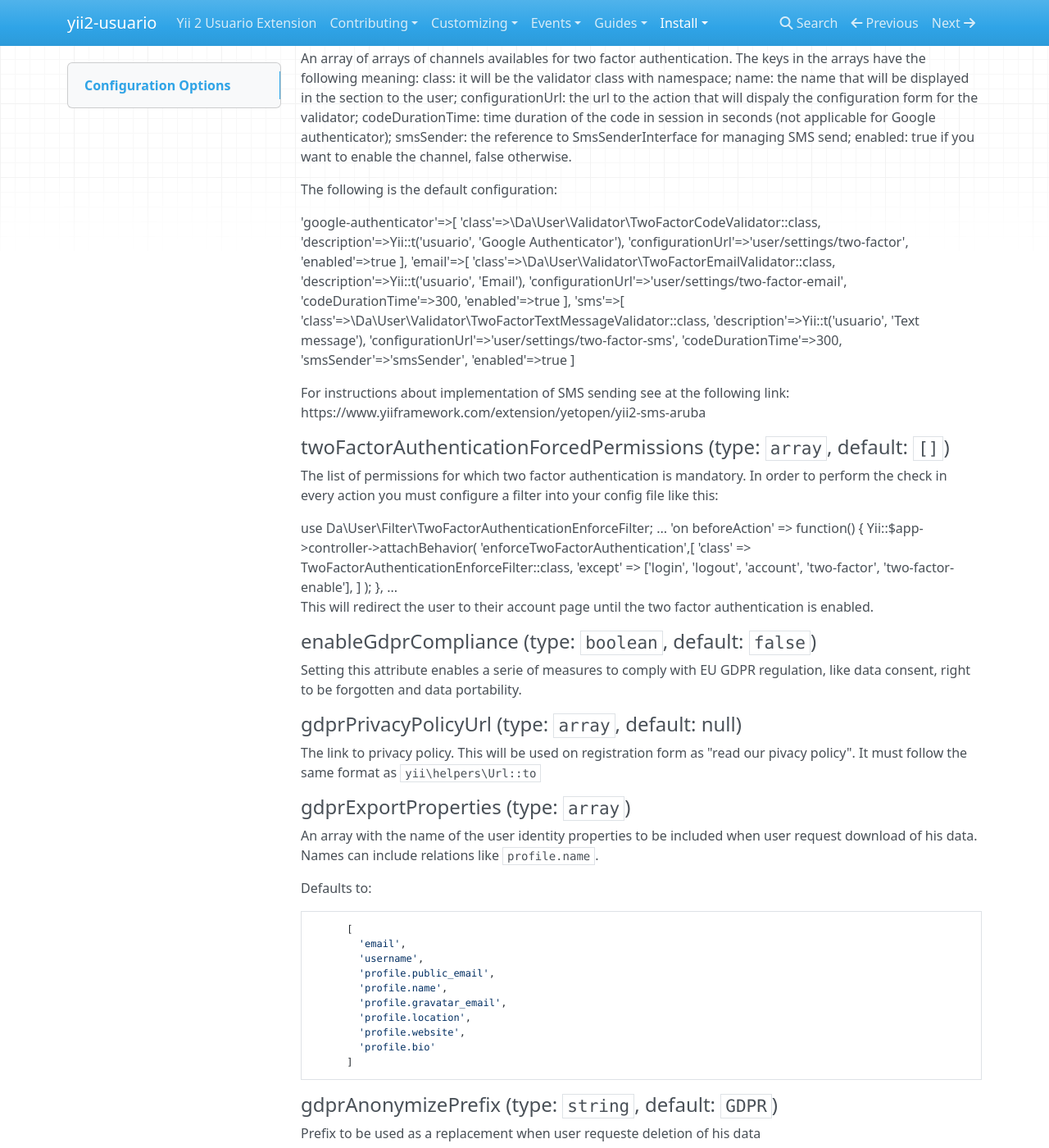
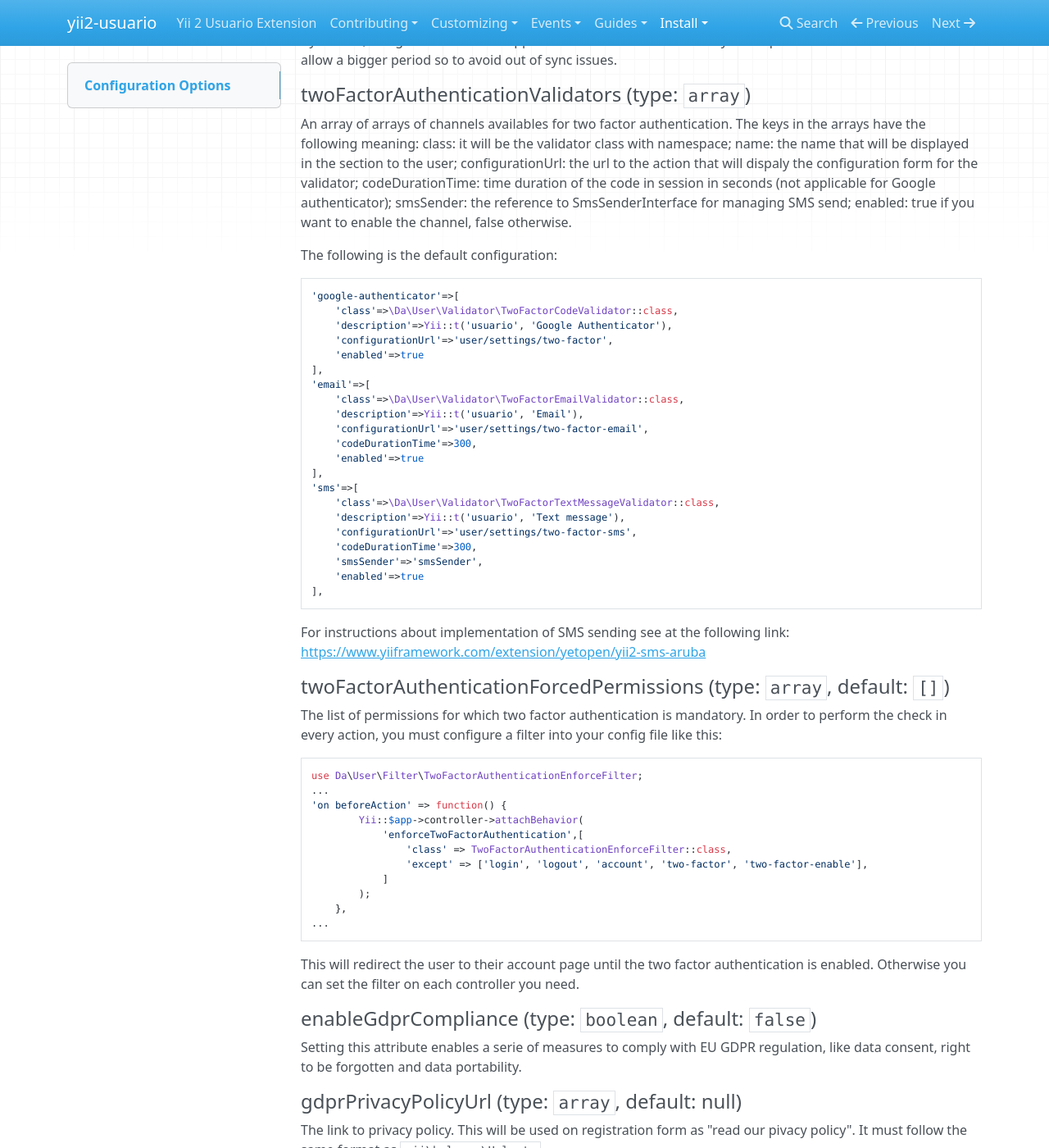
Before and after one commit to 2amigos/yii2-usuario, an MkDocs documentation site: the page built from docs/install/configuration-options.md, in a window 1280 px wide and 1400 px high, scrolled down 611 px. Shown: the whole window at 82% size. Built offline with MkDocs 1.6.1, drawn with Linux system fonts in a browser that asks for light colours; nearby versions of some CDN libraries; some of the changed text lies outside the part shown.

Commit message:
Markdown fixes for configuration-options

````diff
--- a/docs/install/configuration-options.md
+++ b/docs/install/configuration-options.md
@@ -10,12 +10,14 @@ If this option is to `true`, session history will be kept, [more](../guides/how-
 #### numberSessionHistory (Type: `boolean, integer`, Default value: `false`)
 
 Number of expired storing records `session history`, values:
+
 - `false` Store all records without deleting
 - `integer` Count of records for storing
 
 #### timeoutSessionHistory (Type: `boolean, integer`, Default value: `false`)
 
 How long store `session history` after expiring, values:
+
 - `false` Store all records without deleting
 - `integer` Time for storing after expiring in seconds
 
@@ -40,6 +42,7 @@ enabled: true if you want to enable the channel, false otherwise.
 
 The following is the default configuration:
 
+```php
 'google-authenticator'=>[
     'class'=>\Da\User\Validator\TwoFactorCodeValidator::class,
     'description'=>Yii::t('usuario', 'Google Authenticator'),
@@ -60,14 +63,17 @@ The following is the default configuration:
     'codeDurationTime'=>300,
     'smsSender'=>'smsSender',
     'enabled'=>true
-]
+],
+```
 
-For instructions about implementation of SMS sending see at the following link: https://www.yiiframework.com/extension/yetopen/yii2-sms-aruba
+For instructions about implementation of SMS sending see at the following link: <https://www.yiiframework.com/extension/yetopen/yii2-sms-aruba>
 
 #### twoFactorAuthenticationForcedPermissions (type: `array`, default: `[]`)
 
-The list of permissions for which two factor authentication is mandatory. In order to perform the check in every action you must configure a filter into your config file like this:
+The list of permissions for which two factor authentication is mandatory. In order to perform the check in every action,
+you must configure a filter into your config file like this:
 
+```php
 use Da\User\Filter\TwoFactorAuthenticationEnforceFilter;
 ...
 'on beforeAction' => function() {
@@ -79,13 +85,17 @@ use Da\User\Filter\TwoFactorAuthenticationEnforceFilter;
         );
     },
 ...
+```
+
 This will redirect the user to their account page until the two factor authentication is enabled.
+Otherwise you can set the filter on each controller you need.
 
 #### enableGdprCompliance (type: `boolean`, default: `false`)
 
 Setting this attribute enables a serie of measures to comply with EU GDPR regulation, like data consent, right to be forgotten and data portability.
 
 #### gdprPrivacyPolicyUrl (type: `array`, default: null)
+
 The link to privacy policy. This will be used on registration form as "read our pivacy policy". It must follow the same format as `yii\helpers\Url::to`
 
 #### gdprExportProperties (type: `array`)
@@ -94,6 +104,7 @@ An array with the name of the user identity properties to be included when user
 Names can include relations like `profile.name`.
 
 Defaults to:
+
 ```php
       [
         'email',
@@ -107,21 +118,24 @@ Defaults to:
       ]
 ```
 
+#### gdprAnonymizePrefix (type: `string`, default: `GDPR`)
 
-#### gdprAnonymizePrefix (type: `string`, default: `GDPR`)
 Prefix to be used as a replacement when user requeste deletion of his data
 
 #### gdprConsentMessage (type: `string`)
+
 Use this to customize the message that will appear as hint in the give consent checkbox.
 If you leave it empty the next message will be used:
 
 >I agree processing of my personal data and the use of cookies to facilitate the operation of this site. For more information read our privacy policy
 
 #### GdprRequireConsentToAll (type `boolean`, default `false`)
+
 Whether require to already registered user give consent to process their data. According to GDPR this is mandatory.
 To forbid user access to any function, until it gives consent, use the AccessRuleFilter included with this module.
 
 #### GdprConsentExcludedUrls (type `array`, default `['user/settings/*']`)
+
 List of urls that does not require explicit data processing consent to be accessed, like own profile, account... You can use wildcards like `route/to/*` .
 
 #### enableRegistration (type: `boolean`, default: `true`)
@@ -164,6 +178,7 @@ If `true` it will enable administrator to send a password recovery email to a us
 If set to an integer value it will check user password age. If the days since last password change are greater than this configuration value
 user will be forced to change it. This enforcement is done only at login stage. In order to perform the check in every action you must configure
 a filter into your controller like this:
+
 ```
 use Da\User\Filter\PasswordAgeEnforceFilter;
 class SiteController extends Controller
@@ -176,6 +191,7 @@ class SiteController extends Controller
                 'class' => PasswordAgeEnforceFilter::className(),
             ],
 ```
+
 This will redirect the user to their account page until the password has been updated.
 
 #### allowAccountDelete (type: `boolean`, default: `false`)
@@ -220,7 +236,6 @@ Configures the permission name for `administrators`. See [AuthHelper](../../src/
 
 Configures the URL prefix for the module.
 
-
 #### mailParams (type: `array`, default: `[]`)
 
 Configures the parameter values used on [MailFactory](../../src/User/Factory/MailFactory.php). The default values are:
@@ -242,7 +257,6 @@ Is the cost parameter used by the Blowfish hash algorithm. The higher the value
 the hash and to verify a password against it. Higher cost therefore slows down a brute-force attack. For the best
 protected against brute-force attacks, set it to the highest value that is tolerable on production servers. The time
 taken to compute the hash doubles for every increment by one of `$blowfishCost`.
-
 
 #### consoleControllerNamespace (type: `string`, default: `Da\User\Command`)
 
@@ -296,11 +310,11 @@ Minimum requirements when a new password is automatically generated.
 Array structure: `"requirement" => minimum_number_characters`.
 
 Possible array keys:
+
 - lower: minimum number of lowercase characters;
 - upper: minimum number of uppercase characters;
 - digit: minimum number of digits;
 - special: minimum number of special characters;
 - min: minimum number of characters (= minimum length).
 
-
 © [2amigos](http://www.2amigos.us/) 2013-2019
````
